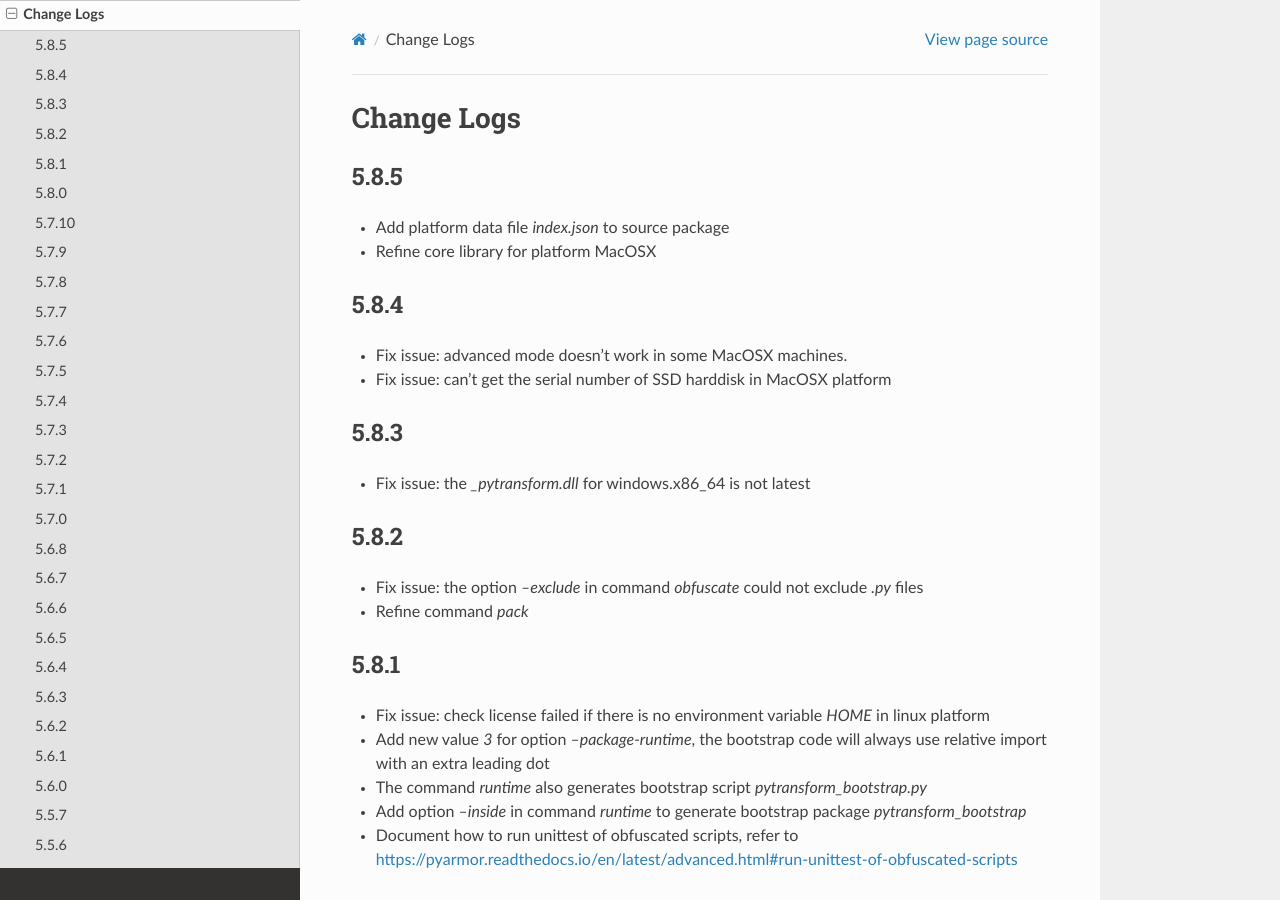
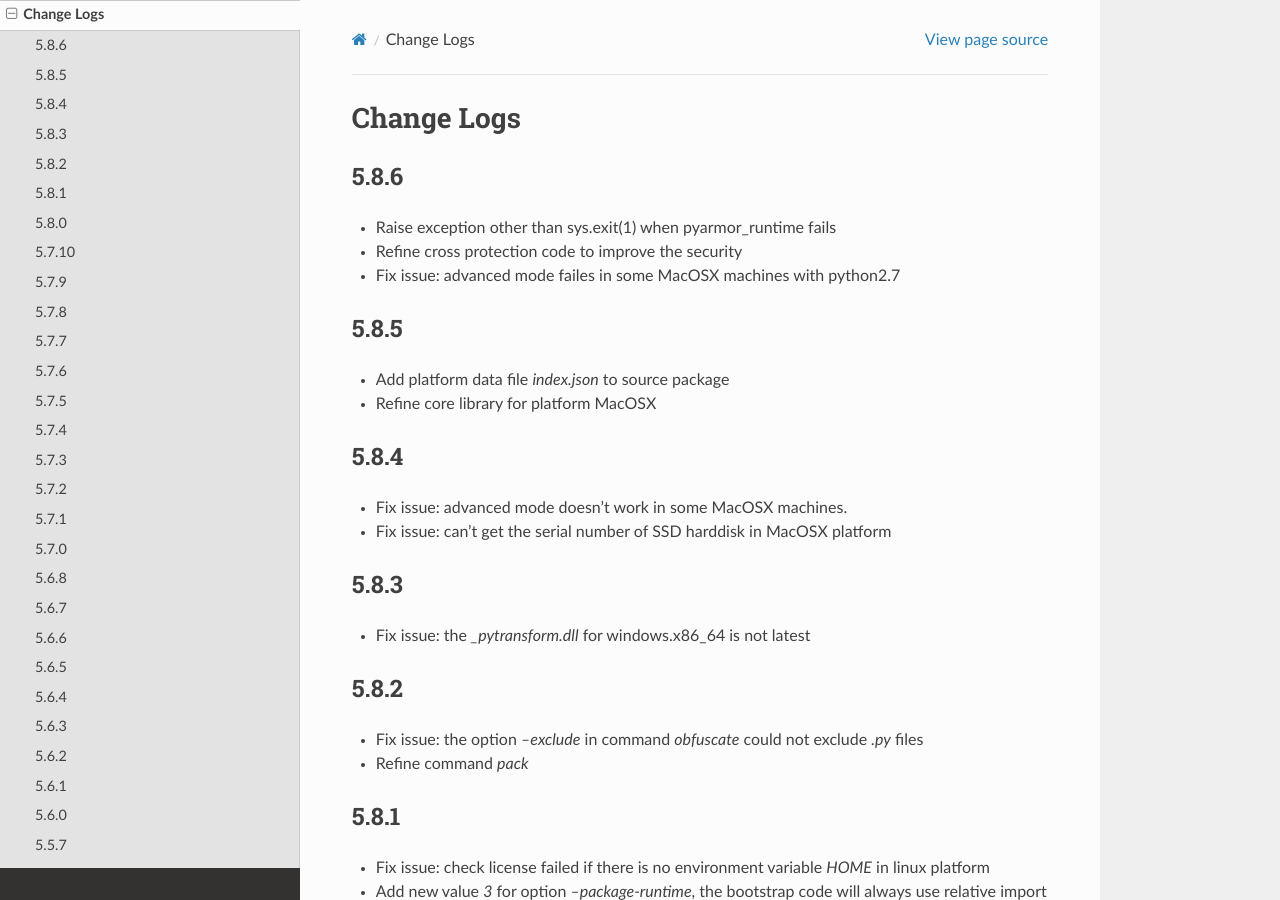
Before and after one commit to dashingsoft/pyarmor, a Sphinx documentation site: the page built from docs/change-logs.rst, in a window 1280 px wide and 900 px high. Built offline with Sphinx 7.4.7 and the Read the Docs theme 2.0.0, drawn with Linux system fonts in a browser that asks for light colours.

Commit message:
Add change logs

```diff
--- a/docs/change-logs.rst
+++ b/docs/change-logs.rst
@@ -2,6 +2,12 @@
 
 Change Logs
 ===========
+
+5.8.6
+-----
+* Raise exception other than sys.exit(1) when pyarmor_runtime fails
+* Refine cross protection code to improve the security
+* Fix issue: advanced mode failes in some MacOSX machines with python2.7
 
 5.8.5
 -----
```
